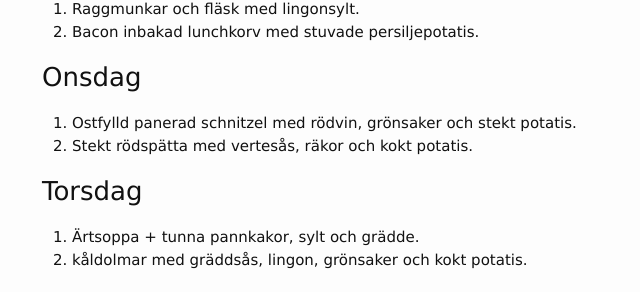
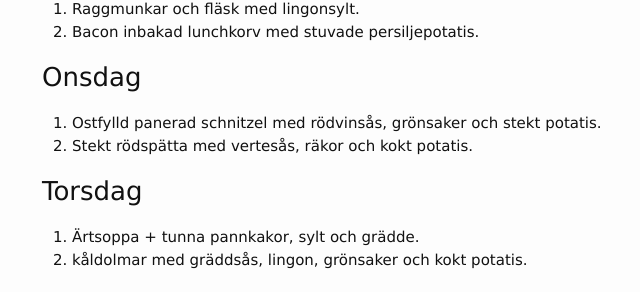
Before and after one commit to FarInn62/farinn62.github.io, a Jekyll site: the page built from lunch.md, in a window 1280 px wide. Shown: the part 392-684 px from the top of the page, without its empty margins (228-868 px from the left). Built offline with Jekyll 4.4.1, drawn with Linux system fonts in a browser that asks for light colours.

Commit message:
Update lunch.md

```diff
--- a/lunch.md
+++ b/lunch.md
@@ -22,7 +22,7 @@ Alla rätter: 80:- Take away: 65:-
 
 ### Onsdag
 
-1. Ostfylld panerad schnitzel med rödvin, grönsaker och stekt potatis.
+1. Ostfylld panerad schnitzel med rödvinsås, grönsaker och stekt potatis.
 2. Stekt rödspätta med vertesås, räkor och kokt potatis.
 
 ### Torsdag
```
